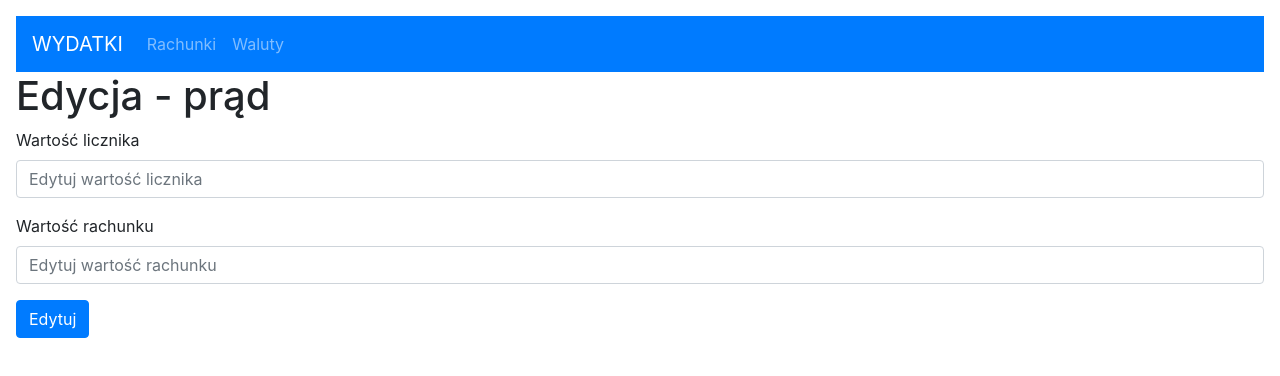
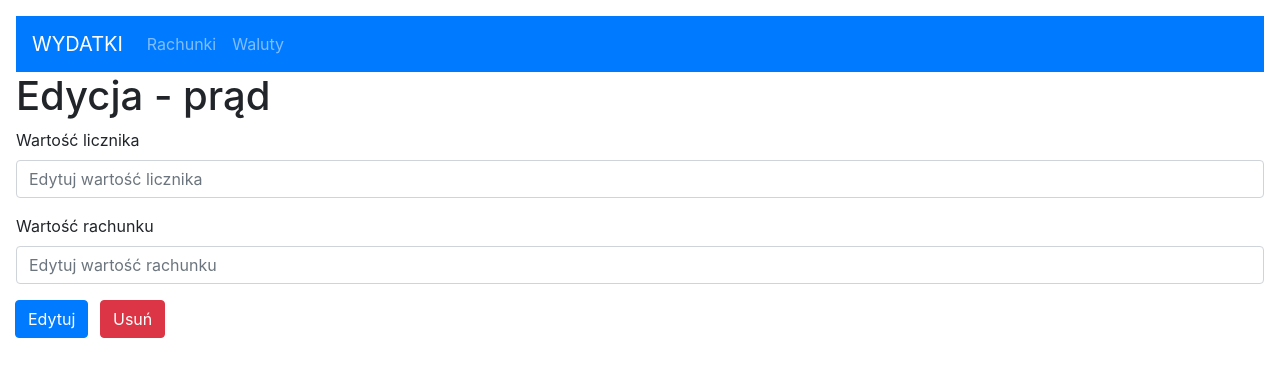
Before and after one commit to DanielSzarek/k8s-bills-app, a React (Create React App) app in the folder frontend/: page /electricity/1 in a window 1280 px wide. Shown: the top 376 px of the page. Built offline with nearby package versions, Linux system fonts and the light colour scheme; no server answers.

Commit message:
Chcange env var name and add delete

```diff
--- a/frontend/src/components/ElectricityTable/electricityEditItem.js
+++ b/frontend/src/components/ElectricityTable/electricityEditItem.js
@@ -13,8 +13,9 @@ class ElectricityEditItem extends React.Component {
         }
         this.handleChange = this.handleChange.bind(this);
         this.handleSubmit = this.handleSubmit.bind(this);
+        this.onDeleteClick = this.onDeleteClick.bind(this);
 
-        this.url = process.env.BACKEND_URL;
+        this.url = process.env.REACT_APP_BACKEND_URL;
         if (this.url === undefined) {
             this.url = "http://localhost:8080"
         }
@@ -75,6 +76,22 @@ class ElectricityEditItem extends React.Component {
             });
     }
 
+    onDeleteClick() {
+        fetch(`${this.url}/bills/${this.state.id}/`, {
+            method: "DELETE",
+            headers: {
+                "Content-Type": "application/json",
+            },
+        })
+            .then(response => {
+                if (response.ok) {
+                    this.props.history.push('/')
+                } else {
+                    alert("Błąd podczas usuwania!")
+                }
+            });
+    }
+
     render() {
         return (
             <div>
@@ -95,7 +112,10 @@ class ElectricityEditItem extends React.Component {
                                           value={this.state.billAmount}
                                           onChange={this.handleChange}></Form.Control>
                         </Form.Group>
-                        <Button variant="primary" type="submit">Edytuj</Button>
+                        <Button variant="primary" type="submit"
+                                style={{position: "absolute", left: "15px"}}>Edytuj</Button>
+                        <Button variant="danger" onClick={() => { if (window.confirm('Czy na pewno chcesz usunąc ten wpis?')) this.onDeleteClick() } }
+                                style={{position: "absolute", left: "100px"}}>Usuń</Button>
                     </Form>
                 </div>
             </div>
--- a/frontend/src/components/WaterTable/waterEditItem.js
+++ b/frontend/src/components/WaterTable/waterEditItem.js
@@ -13,8 +13,9 @@ class WaterEditItem extends React.Component {
         }
         this.handleChange = this.handleChange.bind(this);
         this.handleSubmit = this.handleSubmit.bind(this);
+        this.onDeleteClick = this.onDeleteClick.bind(this);
 
-        this.url = process.env.BACKEND_URL;
+        this.url = process.env.REACT_APP_BACKEND_URL;
         if (this.url === undefined) {
             this.url = "http://localhost:8080"
         }
@@ -75,6 +76,22 @@ class WaterEditItem extends React.Component {
             });
     }
 
+    onDeleteClick() {
+        fetch(`${this.url}/bills/${this.state.id}/`, {
+            method: "DELETE",
+            headers: {
+                "Content-Type": "application/json",
+            },
+        })
+            .then(response => {
+                if (response.ok) {
+                    this.props.history.push('/')
+                } else {
+                    alert("Błąd podczas usuwania!")
+                }
+            });
+    }
+
     render() {
         return (
             <div>
@@ -95,7 +112,10 @@ class WaterEditItem extends React.Component {
                                           value={this.state.billAmount}
                                           onChange={this.handleChange}></Form.Control>
                         </Form.Group>
-                        <Button variant="primary" type="submit">Edytuj</Button>
+                        <Button variant="primary" type="submit"
+                                style={{position: "absolute", left: "15px"}}>Edytuj</Button>
+                        <Button variant="danger" onClick={() => { if (window.confirm('Czy na pewno chcesz usunąc ten wpis?')) this.onDeleteClick() } }
+                                style={{position: "absolute", left: "100px"}}>Usuń</Button>
                     </Form>
                 </div>
             </div>
```
